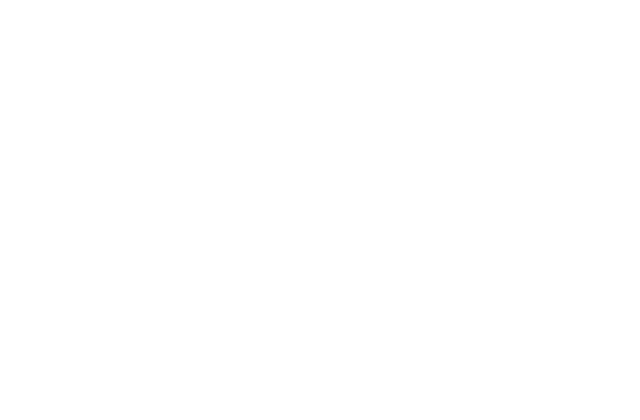
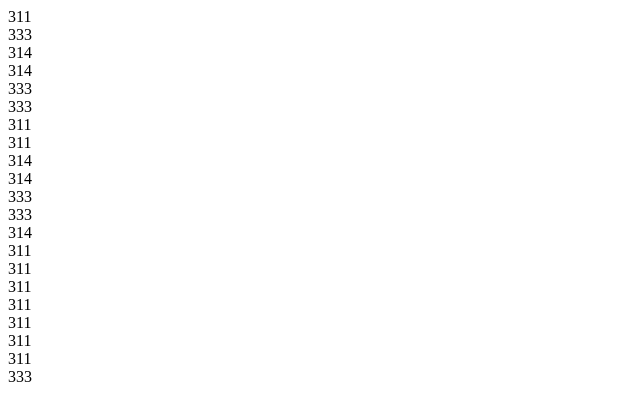
Before and after one commit to NandaMohan/ZohoTask, a plain HTML site: page distanceproblem.html in a window 1280 px wide. Shown: the whole page, without its empty margins (0-640 px from the left). Drawn offline with Linux system fonts and the light colour scheme.

Commit message:
Update distanceproblem.html

```diff
--- a/distanceproblem.html
+++ b/distanceproblem.html
@@ -86,6 +86,61 @@ const Arr = {
 console.log(generatePermutations([Arr.pin_646,Arr.pin_647,Arr.pin_648]))
 console.log(generateCityRoutes([Arr.pin_645,Arr.pin_646,Arr.pin_646,Arr.pin_646]))
 
+var Dist = [ [Arr.pin_645.pin_645,Arr.pin_645.pin_646,Arr.pin_645.pin_647,Arr.pin_645.pin_648],
+[Arr.pin_646.pin_645,Arr.pin_646.pin_646,Arr.pin_646.pin_647,Arr.pin_646.pin_648],
+[Arr.pin_647.pin_645,Arr.pin_647.pin_646,Arr.pin_647.pin_647,Arr.pin_647.pin_648],
+[Arr.pin_648.pin_645,Arr.pin_648.pin_646,Arr.pin_648.pin_647,Arr.pin_648.pin_648]]
+
+var city = [0,1,2,3]
+var totalcity = 4;
+var recordDist;
+var bestEver;
+
+function start1(){
+    var d = calcDistance(city);
+    //document.write(d+"<br>");
+    recordDist = d;
+    bestEver = city.slice();
+    find();
+}
+
+function find(){
+    for(var k = 0;k<20;k++){
+    var i = Math.floor(Math.random()*3+1);
+    //document.write(i+"<br>");
+    var j = Math.floor(Math.random()*3+1);
+    //document.write(j+"<br>");
+
+    swap(city,i,j);
+
+    var d = calcDistance(city);
+    if(d<recordDist){
+        recordDist = d;
+        bestEver = city.slice();
+    }
+}
+}
+
+function swap(a, i, j){
+        var temp = a[i];
+        a[i] = a[j];
+        a[j] = temp;
+}
+
+function calcDistance(points){
+        var sum = 0;
+        for(var i=0; i<points.length-1;i++){
+            var d = Dist[points[i]][points[i+1]];
+            sum = sum+d;
+        }
+        sum = sum + Dist[points[i]][points[0]];
+        document.write(sum+"<br>");
+        return sum;
+}
+start1();
+console.log("Path : "+bestEver+",0"+"<br>");
+console.log("Minimum distance : " + recordDist);
+
 </script>
 </body>
 </html>
```
